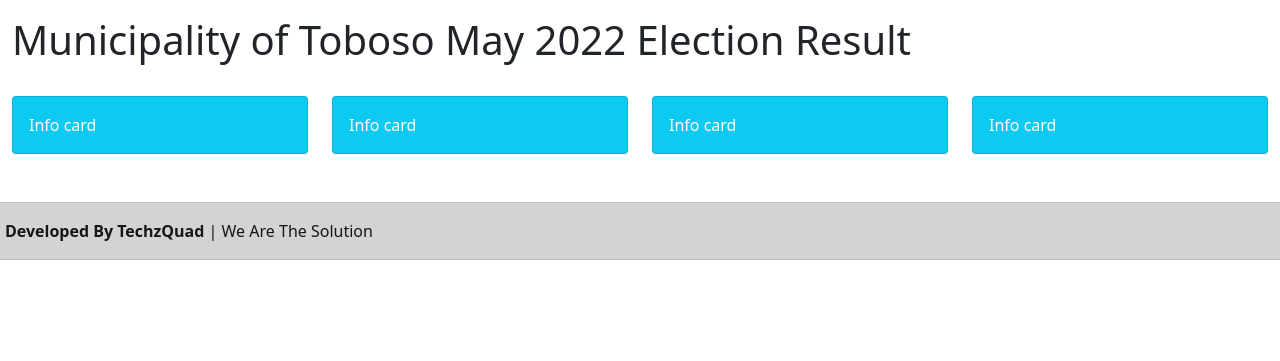
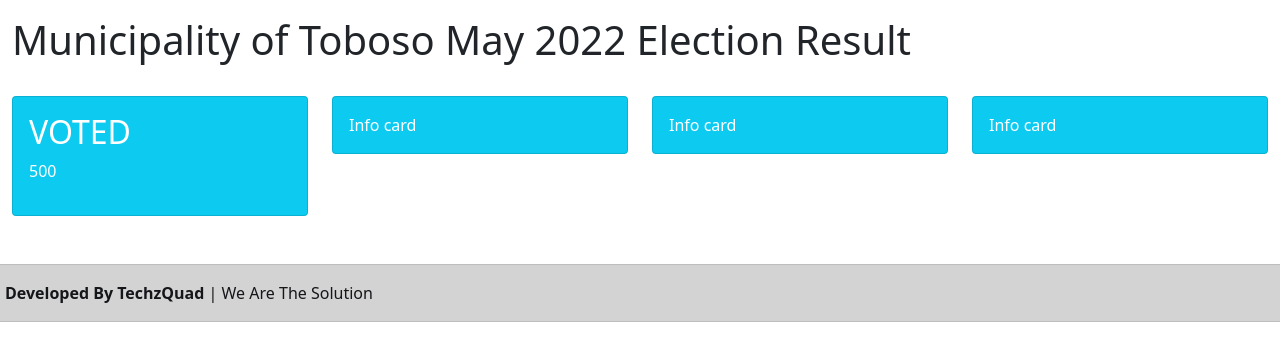
Before and after one commit to TechzQuad/Team-Asenso, a PHP site: page / in a window 1280 px wide. Shown: the part 56-417 px from the top of the page. Run offline with PHP 8.4, Linux system fonts and the light colour scheme.

Commit message:
Update index.php

```diff
--- a/index.php
+++ b/index.php
@@ -13,7 +13,7 @@
 <div class="row">
     <div class="col-sm-3">
     <div class="card bg-info text-white">
-        <div class="card-body">Info card</div>
+        <div class="card-body"><h2>VOTED</h2><p>500</p></div>
         </div>
     </div>
     <div class="col-sm-3">
```
